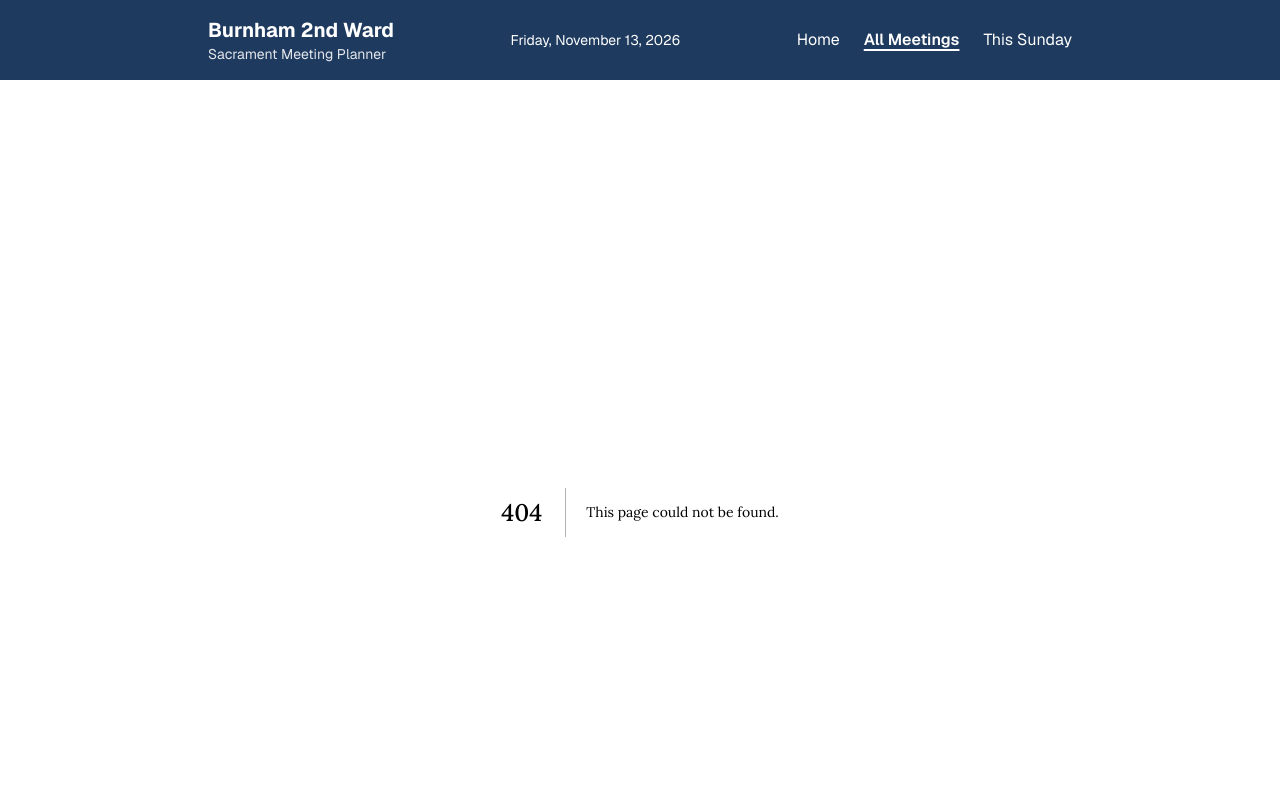
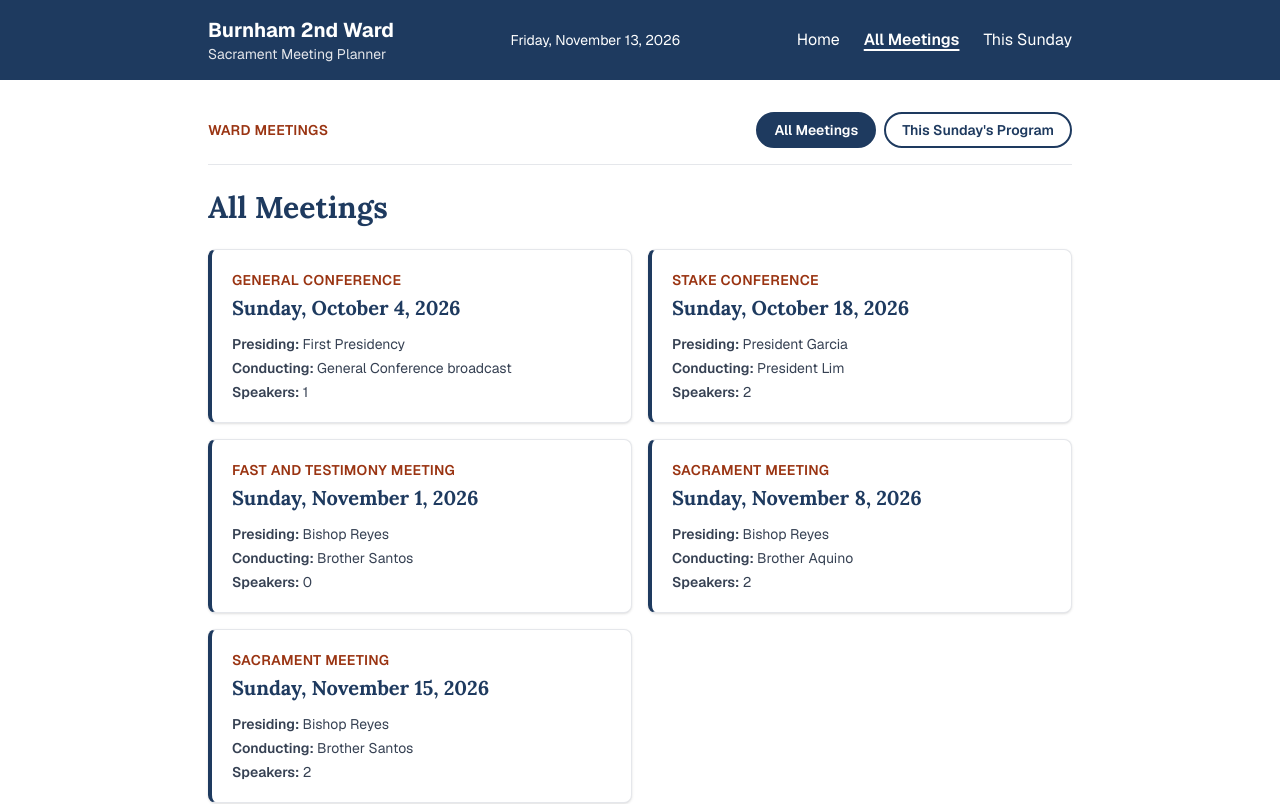
Before and after one commit to ldumlao1204/sacrament-meetings, a Next.js app: page /meetings in a window 1280 px wide. Before the commit this address had no page. Shown: the top 804 px of the page. Built offline with nearby package versions, Linux system fonts and the light colour scheme.

Commit message:
Add meetings layout, section nav, loading state and list page

```diff
--- /dev/null
+++ b/app/meetings/layout.tsx
@@ -0,0 +1,15 @@
+import MeetingsNav from '@/components/MeetingsNav';
+
+export default function MeetingsLayout({ children }: LayoutProps<'/meetings'>) {
+    return (
+        <div className="space-y-6">
+            <div className="flex flex-col gap-3 pb-4 border-b border-gray-200 sm:flex-row sm:items-center sm:justify-between">
+                <p className="text-sm font-semibold uppercase tracking-wide text-accent">
+                    Ward Meetings
+                </p>
+                <MeetingsNav />
+            </div>
+            {children}
+        </div>
+    );
+}
--- /dev/null
+++ b/app/meetings/loading.tsx
@@ -0,0 +1,10 @@
+export default function Loading() {
+    return (
+        <div role="status" className="space-y-4">
+            <span className="sr-only">Loading meetings…</span>
+            {[1, 2, 3].map((n) => (
+                <div key={n} className="h-28 rounded-lg bg-gray-200 animate-pulse" />
+            ))}
+        </div>
+    );
+}
--- /dev/null
+++ b/app/meetings/page.tsx
@@ -0,0 +1,23 @@
+import MeetingCard from '@/components/MeetingCard';
+import { getMeetings } from '@/lib/meetings-db';
+
+export default function MeetingsPage() {
+    const meetings = getMeetings();
+
+    return (
+        <section>
+            <h1 className="text-3xl font-bold text-primary mb-6">All Meetings</h1>
+            {meetings.length === 0 ? (
+                <p className="text-gray-700">No meetings have been planned yet.</p>
+            ) : (
+                <ul className="grid gap-4 sm:grid-cols-2">
+                    {meetings.map((meeting) => (
+                        <li key={meeting.id}>
+                            <MeetingCard meeting={meeting} />
+                        </li>
+                    ))}
+                </ul>
+            )}
+        </section>
+    );
+}
--- /dev/null
+++ b/components/MeetingsNav.tsx
@@ -0,0 +1,41 @@
+'use client';
+
+import Link from 'next/link';
+import { usePathname } from 'next/navigation';
+
+interface MeetingsLink {
+    href: string;
+    label: string;
+}
+
+const links: MeetingsLink[] = [
+    { href: '/meetings', label: 'All Meetings' },
+    { href: '/meetings/current', label: "This Sunday's Program" },
+];
+
+export default function MeetingsNav() {
+    const pathname = usePathname();
+
+    return (
+        <nav aria-label="Meetings">
+            <ul className="flex flex-wrap gap-2">
+                {links.map((link) => {
+                    const isActive = pathname === link.href;
+
+                    return (
+                        <li key={link.href}>
+                            <Link
+                                href={link.href}
+                                aria-current={isActive ? 'page' : undefined}
+                                className={`inline-block px-4 py-1.5 rounded-full text-sm font-semibold border-2 border-primary ${isActive ? 'bg-primary text-white' : 'text-primary hover:bg-primary-light'
+                                    }`}
+                            >
+                                {link.label}
+                            </Link>
+                        </li>
+                    );
+                })}
+            </ul>
+        </nav>
+    );
+}
```
